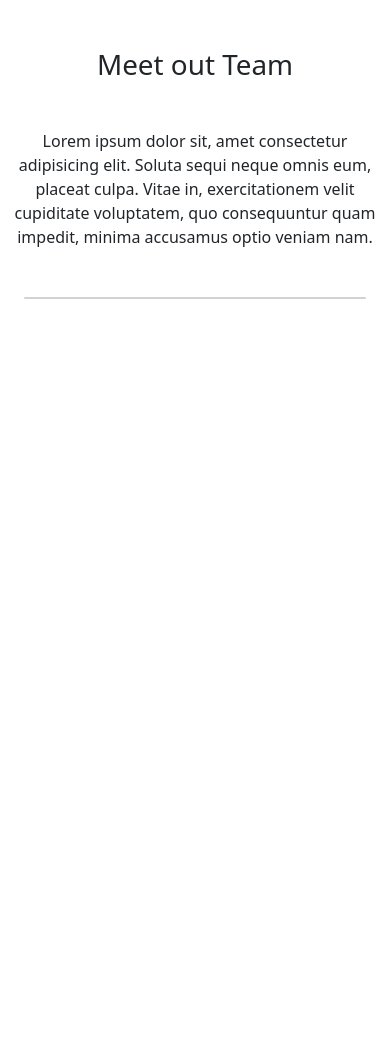
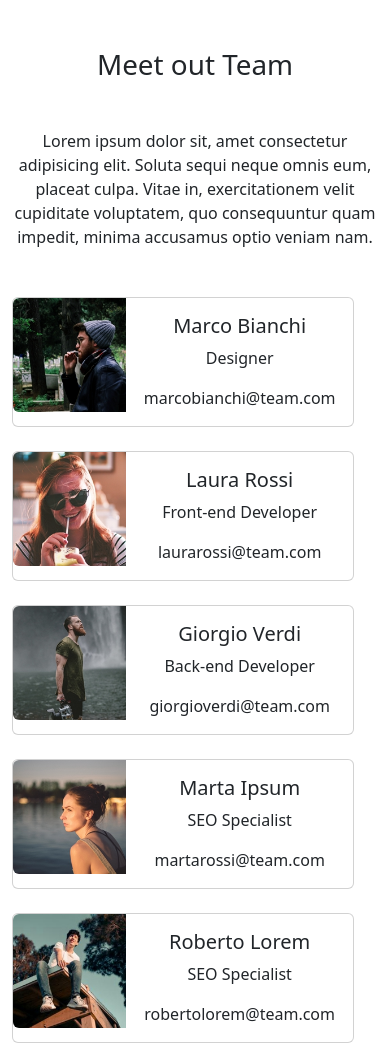
Before and after one commit to TommasoVilla91/js-our-team, a plain HTML site: page index.html in a window 390 px wide. Shown: the top 1046 px of the page. Before the commit the page ends 844 px from the top, so only its background shows below. Drawn offline with nearby package versions, Linux system fonts and the light colour scheme.

Commit message:
feat: exercise completed + bonus responsive

```diff
--- a/css/style.css
+++ b/css/style.css
@@ -1,4 +1,6 @@
+[class^="col"] {
 
+}
 
 .card-img {
     float: left;
--- a/index.html
+++ b/index.html
@@ -17,11 +17,7 @@
             culpa. Vitae in, exercitationem velit cupiditate voluptatem, quo consequuntur quam impedit, minima accusamus
             optio veniam nam.</p>
 
-        <div class="container card-container mt-5">
-            <div class="card" style="max-width: 28rem;">
-
-            </div>
-        </div>
+        <div class="container card-container mt-5 row justify-content-around gap-4 flex-wrap"></div>
     </div>
 
     <script src="./js/script.js"></script>
--- a/js/script.js
+++ b/js/script.js
@@ -37,27 +37,31 @@ const teamMembers = [
   }
 ];
 
-const teamCardCont = document.querySelector("card");
+const teamCardCont = document.querySelector(".card-container");
 
 const renderList = () => {
   let member = "";
   for (let i = 0; i < teamMembers.length; i++) {
     const {name, role, email, img} = teamMembers[i];
     const memberCard = `
+    <div class="card col-lg-4 col-md-10 me-md-1" style="max-width: 28rem;">
       <div class="row">
-        <div class="col-4">
+          <div class="col-4 p-0">
               <img src="./${img}" alt="" class="img-fluid rounded-start">
           </div>
           <div class="col-8">
-            <div class="card-body">
-                <h3 class="card-name">${name}</h3>
+              <div class="card-body p-lg-0 d-flex flex-column align-items-center">
+                  <h5 class="card-name">${name}</h5>
                   <p class="card-role">${role}</p>
-                <p class="card-email">${email}</p>
+                  <span class="card-email">${email}</span>
+              </div>
           </div>
       </div>
     </div>
     `;
+    console.log(member);
     console.log(memberCard);
+
     member += memberCard;
   }
   teamCardCont.innerHTML = member;
```
Lines whose indentation alone changed are shown as unchanged.
